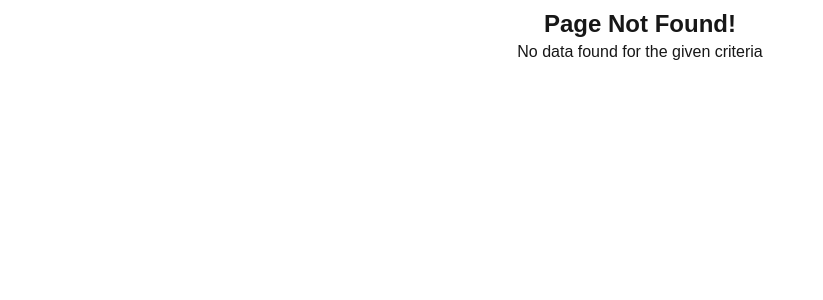
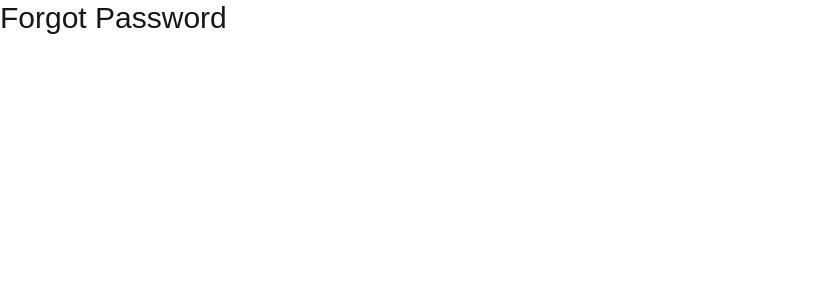
Before and after one commit to ArafatCMT/Learning-Next-js, a Next.js app in the folder routing-demo/: page /forgot-password in a window 1280 px wide. Before the commit this address had no page. Shown: the top 300 px of the page, without its empty margins (0-823 px from the left). Built offline with nearby package versions, Linux system fonts and the light colour scheme.

Commit message:
Route Groups

```diff
--- /dev/null
+++ b/routing-demo/app/(auth)/forgot-password/page.tsx
@@ -0,0 +1,7 @@
+export default function ForgotPassword(){
+    return (
+        <>
+            <h1 className="text-3xl">Forgot Password</h1>
+        </>
+    )
+}
--- /dev/null
+++ b/routing-demo/app/(auth)/login/page.tsx
@@ -0,0 +1,7 @@
+export default function Login(){
+    return (
+        <>
+            <h1 className="text-3xl">Login</h1>
+        </>
+    )
+}
--- /dev/null
+++ b/routing-demo/app/(auth)/register/page.tsx
@@ -0,0 +1,7 @@
+export default function Register(){
+    return (
+        <>
+            <h1 className="text-3xl">Register</h1>
+        </>
+    )
+}
--- /dev/null
+++ b/routing-demo/app/_lib/page.tsx
@@ -0,0 +1,7 @@
+export default function PrivateRoute(){
+    return(
+        <>
+            <h1>You cannot view this in the brower</h1>
+        </>
+    )
+}
```
